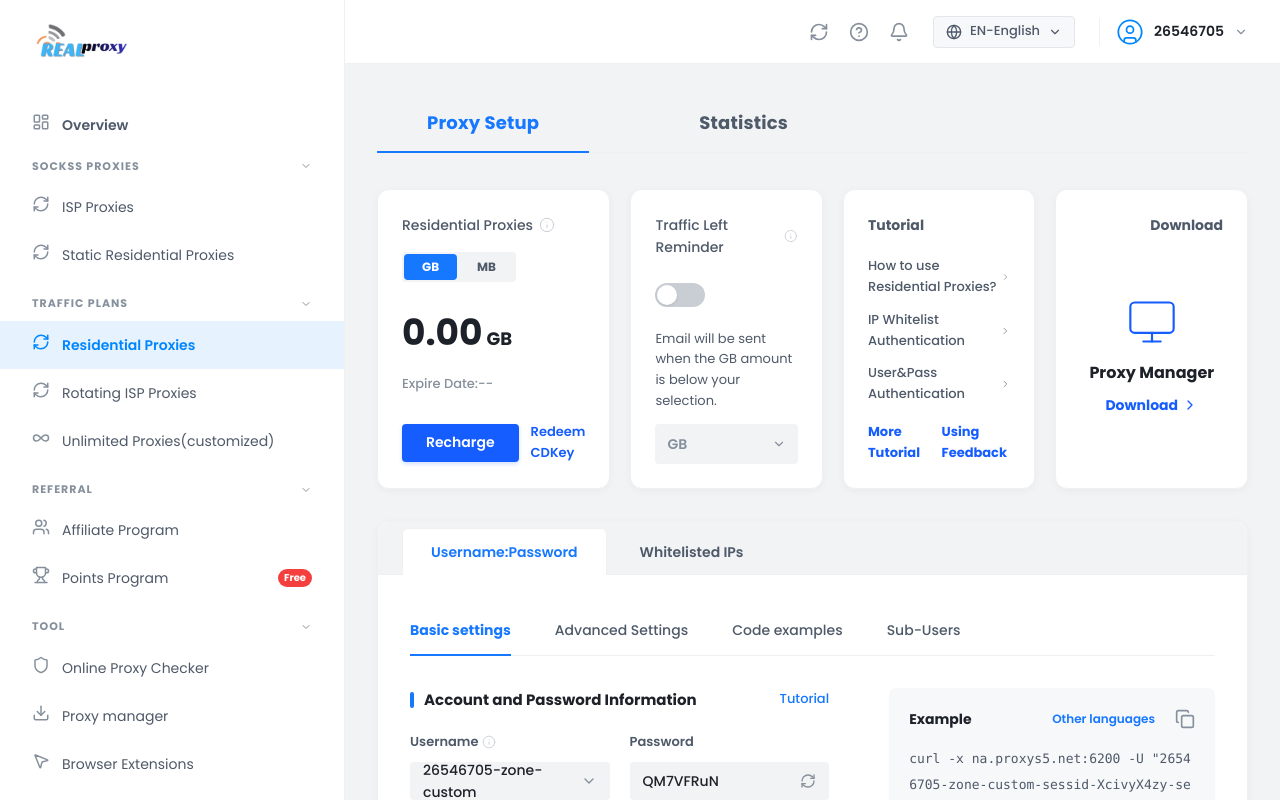
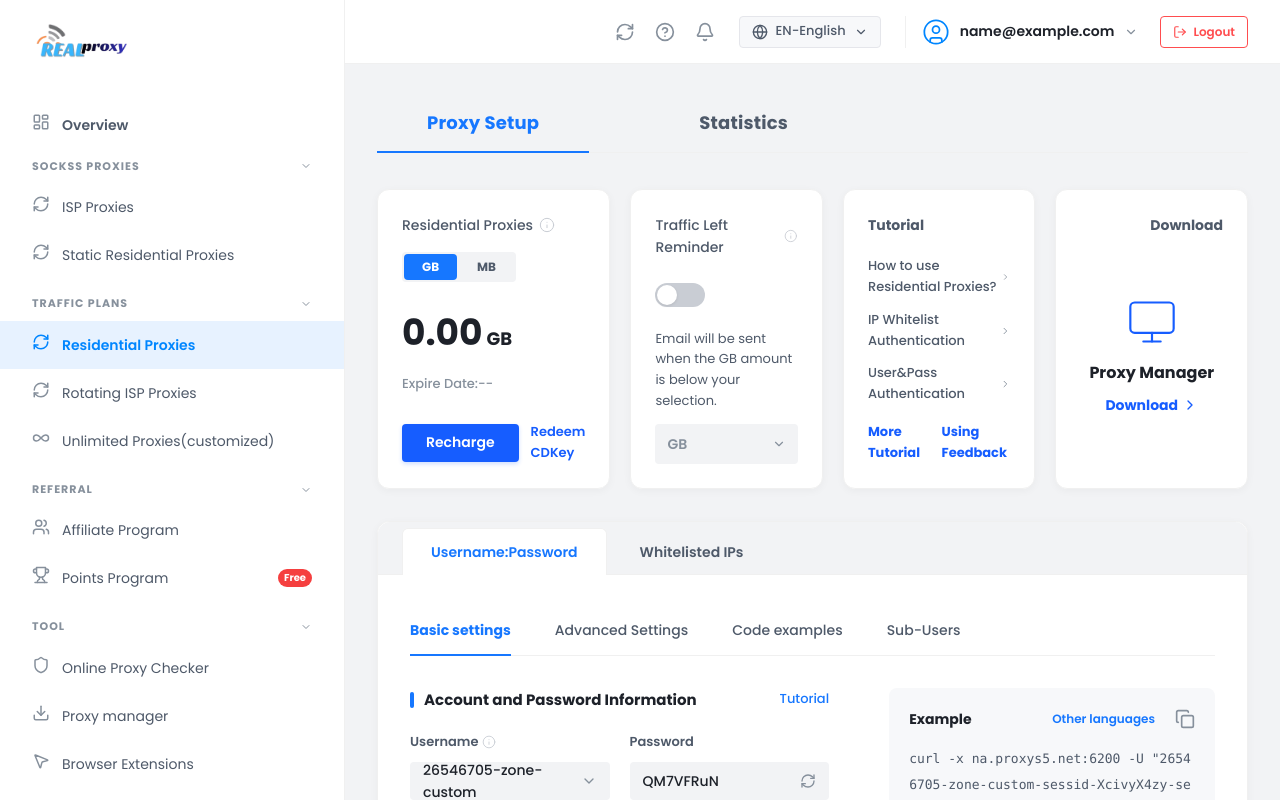
Before and after one commit to Md-Abu-Rayhan/real-proxy-nextjs, a Next.js app: page /dashboard/traffic-setup in a window 1280 px wide. Built offline with nearby package versions, Linux system fonts and the light colour scheme; sample sign-in values are in the browser's storage.

Commit message:
update login and dashboard

```diff
--- a/src/app/dashboard/layout.tsx
+++ b/src/app/dashboard/layout.tsx
@@ -20,11 +20,28 @@ import {
     CircleUser,
     MousePointer2,
     Settings,
-    HelpCircle
+    HelpCircle,
+    LogOut
 } from 'lucide-react';
+import { useRouter } from 'next/navigation';
 
 const DashboardLayout = ({ children }: { children: React.ReactNode }) => {
     const [expandedGroups, setExpandedGroups] = useState<string[]>(['SOCKSS PROXIES', 'TRAFFIC PLANS', 'REFERRAL', 'TOOL', 'Promotion Plan']);
+    const router = useRouter();
+    const [userEmail, setUserEmail] = useState<string | null>(null);
+
+    React.useEffect(() => {
+        const email = localStorage.getItem('user_email');
+        if (email) {
+            setUserEmail(email);
+        }
+    }, []);
+
+    const handleLogout = () => {
+        localStorage.removeItem('auth_token');
+        localStorage.removeItem('user_email');
+        router.push('/login');
+    };
 
     const toggleGroup = (group: string) => {
         setExpandedGroups(prev =>
@@ -202,10 +219,32 @@ const DashboardLayout = ({ children }: { children: React.ReactNode }) => {
                         <span style={{ fontWeight: '500' }}>EN-English</span>
                         <ChevronDown size={14} />
                     </div>
-                    <div style={{ display: 'flex', alignItems: 'center', gap: '10px', paddingLeft: '16px', borderLeft: '1px solid #f0f0f0', cursor: 'pointer' }}>
-                        <CircleUser size={28} color="#0086ff" strokeWidth={1.5} />
-                        <span style={{ fontSize: '14px', fontWeight: '600', color: '#1D2129' }}>26546705</span>
-                        <ChevronDown size={14} color="#86909C" />
+                    <div style={{ display: 'flex', alignItems: 'center', gap: '10px', paddingLeft: '16px', borderLeft: '1px solid #f0f0f0' }}>
+                        <div style={{ display: 'flex', alignItems: 'center', gap: '10px', cursor: 'pointer' }}>
+                            <CircleUser size={28} color="#0086ff" strokeWidth={1.5} />
+                            <span style={{ fontSize: '14px', fontWeight: '600', color: '#1D2129' }}>{userEmail || 'User'}</span>
+                            <ChevronDown size={14} color="#86909C" />
+                        </div>
+                        <button
+                            onClick={handleLogout}
+                            style={{
+                                display: 'flex',
+                                alignItems: 'center',
+                                gap: '6px',
+                                padding: '6px 12px',
+                                marginLeft: '12px',
+                                border: '1px solid #ff4d4f',
+                                borderRadius: '4px',
+                                backgroundColor: 'transparent',
+                                color: '#ff4d4f',
+                                fontSize: '12px',
+                                fontWeight: '600',
+                                cursor: 'pointer'
+                            }}
+                        >
+                            <LogOut size={14} />
+                            Logout
+                        </button>
                     </div>
                 </header>
 
--- a/src/app/dashboard/traffic-setup/page.tsx
+++ b/src/app/dashboard/traffic-setup/page.tsx
@@ -14,6 +14,8 @@ import {
     ToggleRight,
     ExternalLink
 } from 'lucide-react';
+import { useRouter } from 'next/navigation';
+import { useEffect } from 'react';
 
 const TrafficSetupPage = () => {
     const [activeTab, setActiveTab] = useState('Proxy Setup');
@@ -21,6 +23,14 @@ const TrafficSetupPage = () => {
     const [activeSettingTab, setActiveSettingTab] = useState('Basic settings');
     const [trafficReminder, setTrafficReminder] = useState(false);
     const [unit, setUnit] = useState('GB');
+    const router = useRouter();
+
+    useEffect(() => {
+        const token = localStorage.getItem('auth_token');
+        if (!token) {
+            router.push('/login');
+        }
+    }, [router]);
 
     const cardStyle: React.CSSProperties = {
         backgroundColor: 'white',
--- a/src/app/login/page.tsx
+++ b/src/app/login/page.tsx
@@ -44,11 +44,12 @@ const LoginPage = () => {
             if (response.data && response.data.token) {
                 // Save token to localStorage
                 localStorage.setItem('auth_token', response.data.token);
+                localStorage.setItem('user_email', formData.email);
                 toast.success("Login successful!");
 
                 // Redirect to dashboard
                 setTimeout(() => {
-                    router.push('/dashboard');
+                    router.push('/dashboard/traffic-setup');
                 }, 1000);
             }
         } catch (error: any) {
```
